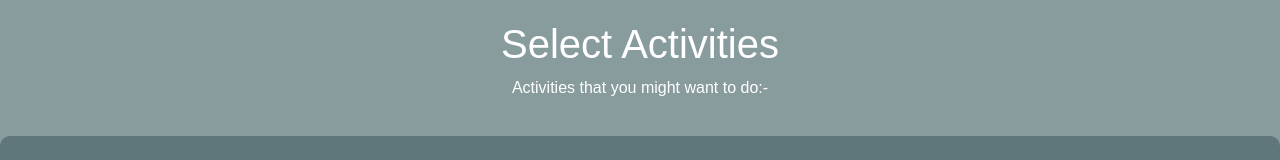
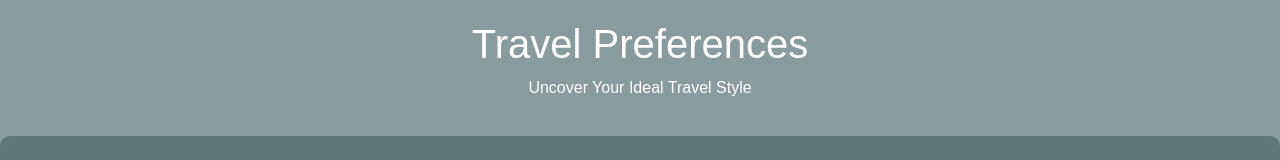
Before and after one commit to diveshkswn/travel-genie, a Next.js app: page /activitySelector in a window 1280 px wide. Shown: the top 160 px of the page. Built offline with nearby package versions, Linux system fonts and the light colour scheme.

Commit message:
travel pref text change

```diff
--- a/components/Carousel/Carousel.tsx
+++ b/components/Carousel/Carousel.tsx
@@ -51,7 +51,7 @@ export function Carousel(props: CarouselProps) {
             </li>
             <li className="glide__slide">
               <div className="img-gradient">
-                <img src="https://media.istockphoto.com/id/1135820309/photo/amber-fort-and-maota-lake-jaipur-rajasthan-india.jpg?s=2048x2048&w=is&k=20&c=Y65U6Irmz_G8qtReqCF-u_e-BGXR1z_qj3B8Clr73F8=" />
+                <img src="https://images.pexels.com/photos/2870167/pexels-photo-2870167.jpeg?auto=compress&cs=tinysrgb&w=800" />
               </div>
               <div className="content">
                 <h1>Jaipur</h1>
--- a/screens/ActivitySelector/ActivitySelector.tsx
+++ b/screens/ActivitySelector/ActivitySelector.tsx
@@ -84,8 +84,8 @@ const ActivitySelector: React.FC<ActivitySelectorProps> = ({ activities }) => {
           textAlign: "center",
         }}
       >
-        <h1>Select Activities</h1>
-        <p>Activities that you might want to do:- </p>
+        <h1>Travel Preferences</h1>
+        <p>Uncover Your Ideal Travel Style</p>
       </div>
       <StyledContainer>
         {activities.map((activity) => (
```
